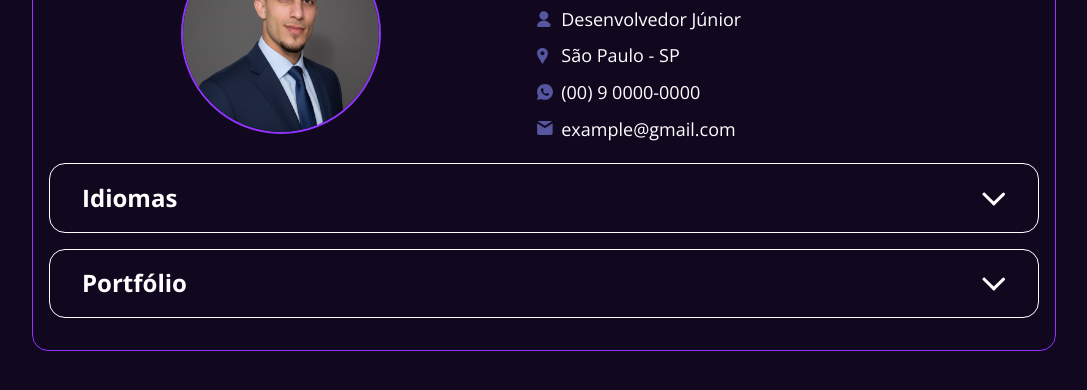
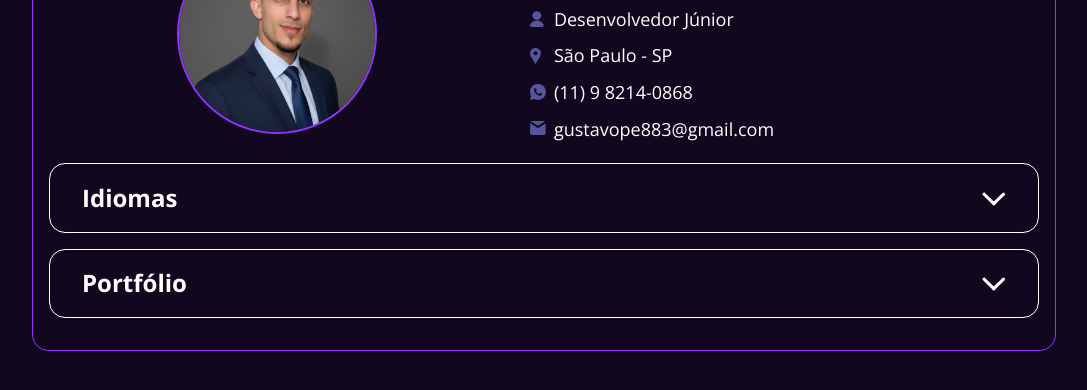
Before and after one commit to Gustavoo1122/portfolio-formacao-javascript, a plain HTML site: page index.html in a window 1280 px wide. Shown: the part 112-502 px from the top of the page, without its empty margins (96-1183 px from the left). Drawn offline with nearby package versions, Linux system fonts and the light colour scheme; a web font is replaced by a local one.

Commit message:
feat: Incrementa informações do header

```diff
--- a/assets/css/header.css
+++ b/assets/css/header.css
@@ -31,6 +31,15 @@
     align-items: center;
     margin: .5rem;
     font-size: 1.125rem;
+}
+
+.information p a{
+    color: #FFF;
+    text-decoration: none;
+}
+
+.information p a:hover{
+    text-decoration: underline;
 }
 
 .information p::before {
--- a/index.html
+++ b/index.html
@@ -32,8 +32,8 @@
             <div class="information">
                 <p class="job">Desenvolvedor Júnior</p>
                 <p class="location">São Paulo - SP</p>
-                <p class="phone">(00) 9 0000-0000</p>
-                <p class="mail">example@gmail.com</p>
+                <p class="phone"><a href="tel:(11) 9 8214-0868">(11) 9 8214-0868</a></p>
+                <p class="mail"><a href="mailto:gustavope883@gmail.com">gustavope883@gmail.com</a></p>
             </div>
         </header>
         <section class="acordeon">
```
